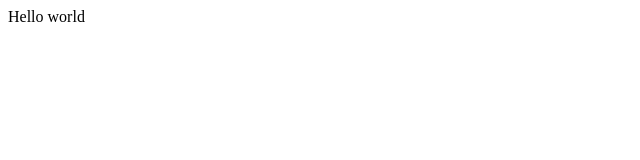
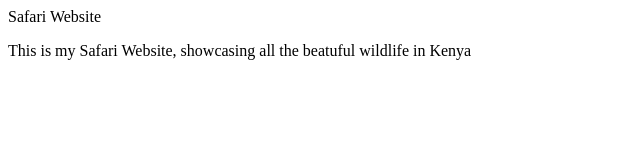
Before and after one commit to Amn8189/safari-website, a plain HTML site: page index.html in a window 1280 px wide. Shown: the whole page, without its empty margins (0-640 px from the left). Drawn offline with Linux system fonts and the light colour scheme.

Commit message:
Updated Index file

```diff
--- a/index.html
+++ b/index.html
@@ -9,7 +9,8 @@
 </head>
 
 <body>
-  Hello world
+	Safari Website
+	<p>This is my Safari Website, showcasing all the beatuful wildlife in Kenya</p>
 	<script src="script.js"></script>
 
 	<!--
```
Lines whose indentation alone changed are shown as unchanged.
